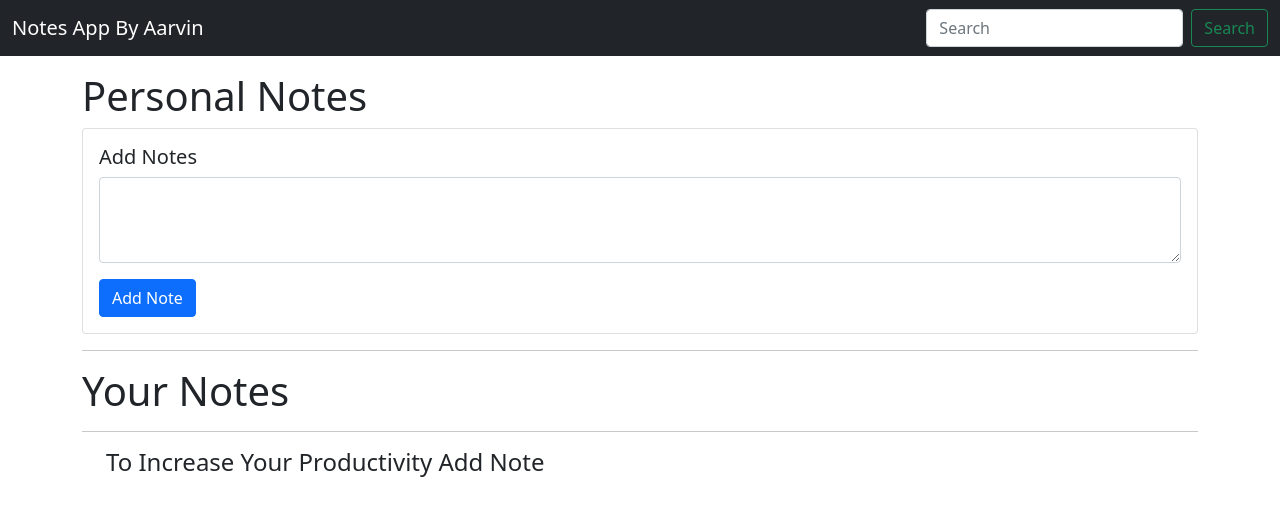
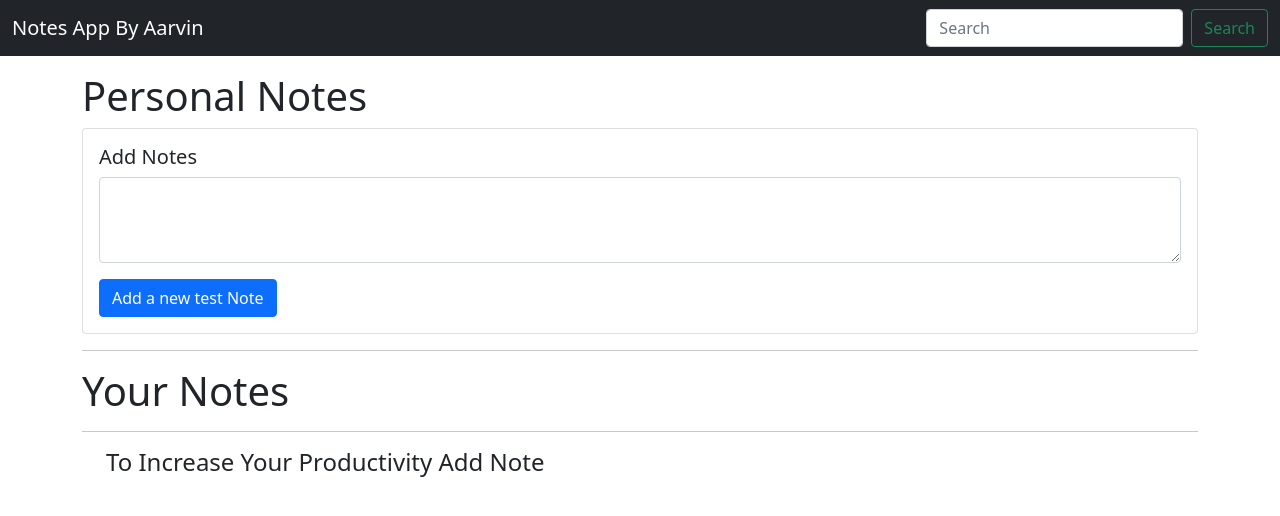
Before and after one commit to 20Vinay23/SimpleNoteApp, a plain HTML site: page index.html in a window 1280 px wide. Drawn offline with nearby package versions, Linux system fonts and the light colour scheme.

Commit message:
Update index.html

```diff
--- a/index.html
+++ b/index.html
@@ -61,7 +61,7 @@
           <div class="mb-3">
             <textarea class="form-control" id="addTxt" rows="3"></textarea>
           </div>
-          <button class="btn btn-primary" id="addBtn">Add Note</button>
+          <button class="btn btn-primary" id="addBtn">Add a new test Note</button>
         </div>
       </div>
       <hr />
```
